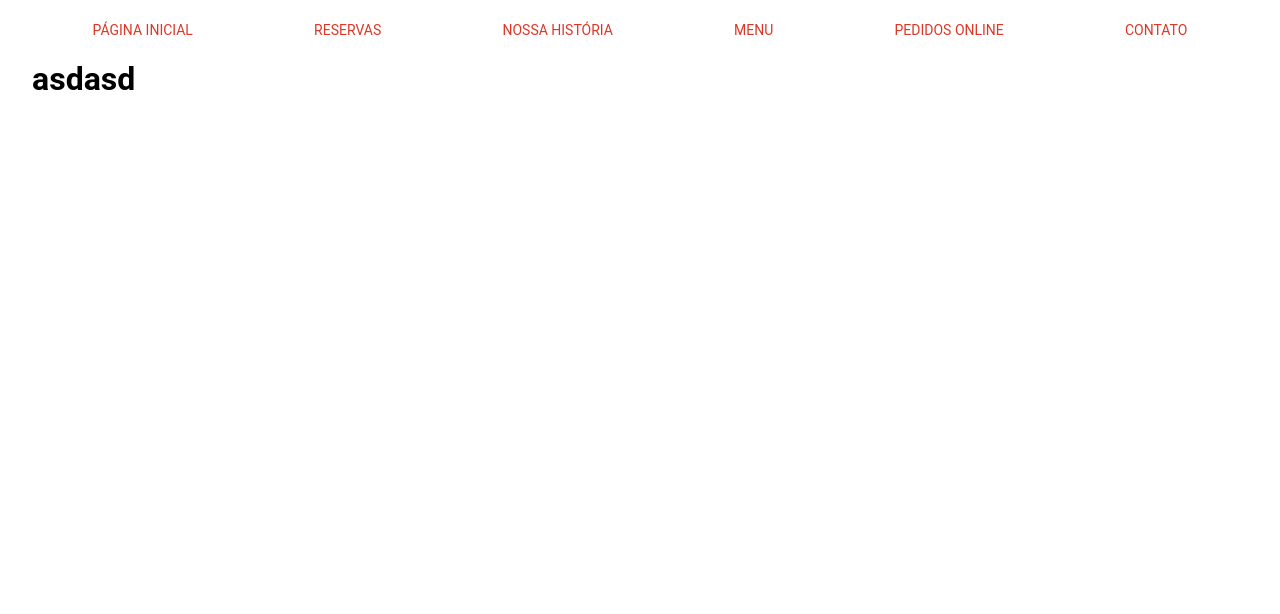
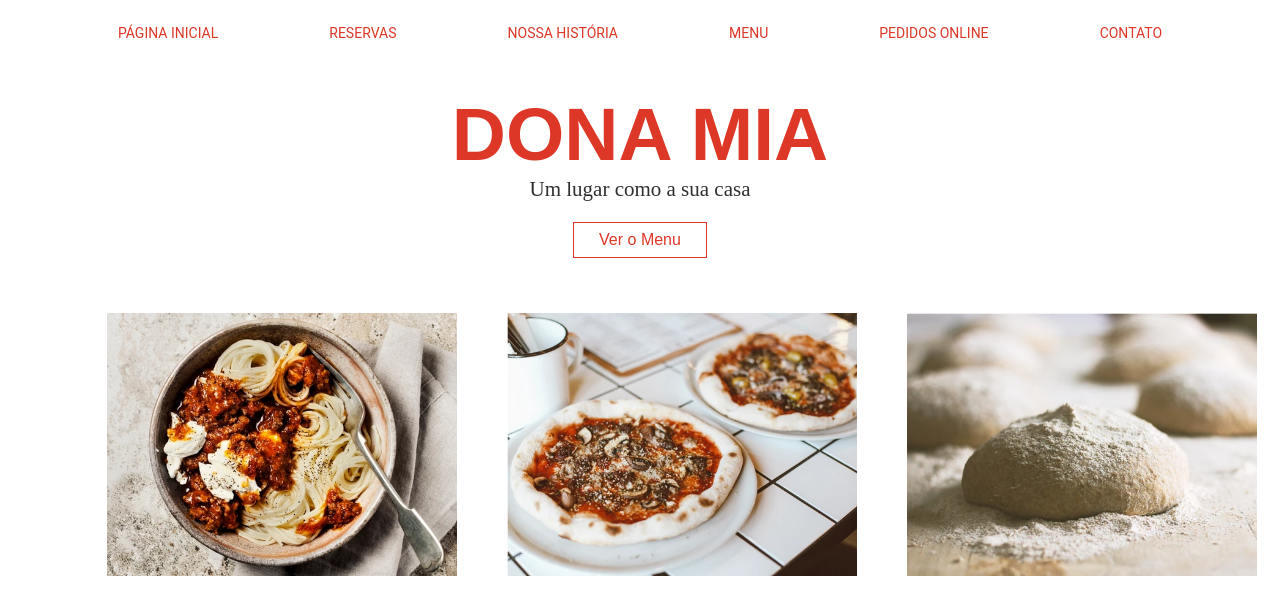
Before and after one commit to RicardoBaltazar/-binary-converter-reactjs, a React (Create React App) app in the folder dona-mia-app/: page / in a window 1280 px wide. Shown: the top 614 px of the page. Built offline with nearby package versions, Linux system fonts and the light colour scheme.

Commit message:
feature - criando title da home-page

```diff
--- a/dona-mia-app/src/app.css
+++ b/dona-mia-app/src/app.css
@@ -10,7 +10,7 @@ body {
     margin: 0 auto;
     font-family: 'roboto', sans-serif;
     color: #000;
-    transition: all ease 0.2s;
+    transition: all ease-in 0.2s;
 }
 
 a {
--- a/dona-mia-app/src/components/Menu/menu.css
+++ b/dona-mia-app/src/components/Menu/menu.css
@@ -1,8 +1,9 @@
 header nav {
     display: flex;
     justify-content: space-around;
-    padding: 22px 0;
-    max-width: 100%;
+    padding: 25px 0;
+    max-width: 95%;
+    margin: auto;
 }
 
 header nav a {
--- a/dona-mia-app/src/pages/home/Index.jsx
+++ b/dona-mia-app/src/pages/home/Index.jsx
@@ -1,7 +1,28 @@
 import React from 'react'
+import './home.css'
+
+const IMG1 = require('../../assets/img-home-1.png')
+const IMG2 = require('../../assets/img-home-2.png')
+const IMG3 = require('../../assets/img-home-3.png')
 
 export default function Home() {
     return (
-        <h1>asdasd</h1>
+        <>
+            <main>
+                <section className='title'>
+                    <h1>DONA MIA</h1>
+                    <p>Um lugar como a sua casa</p>
+                    <button>Ver o Menu</button>
+
+                    <div className='images-title'>
+                        <img src={IMG1} alt="" />
+                        <img src={IMG2} alt="" />
+                        <img src={IMG3} alt="" />
+                    </div>
+                </section>
+
+            </main>
+
+        </>
     )
 }
--- /dev/null
+++ b/dona-mia-app/src/pages/home/home.css
@@ -0,0 +1,45 @@
+main .title {
+    display: flex;
+    flex-direction: column;
+    align-items: center;
+    margin: 25px;
+}
+
+main .title h1 {
+    font-size: 75px;
+    color: #dc3727;
+    font-family: Arial, Helvetica, sans-serif;
+}
+
+main .title p {
+    font-family: 'Times New Roman', Times, serif;
+    font-size: 21px;
+    color: rgb(48, 47, 47);
+}
+
+main .title button {
+    background-color: #fff;
+    border: solid 1.5px #dc3727;
+    padding: 8px 25px;
+    margin: 20px;
+    color: #dc3727;
+    font-size: 16px;
+    transition: ease-in 0.2s;
+}
+
+main .title button:hover{
+    color: #fff;
+    background-color: #dc3727;
+    border-color: #fff;
+}
+
+main .images-title{
+    display: flex;
+    margin: 25px;
+}
+
+main .images-title img{
+    width: 350px;
+    max-width: 90%;
+    margin: 10px 25px;
+}
```
Also changed, not shown: dona-mia-app/src/assets/img-home-5.png (added).
